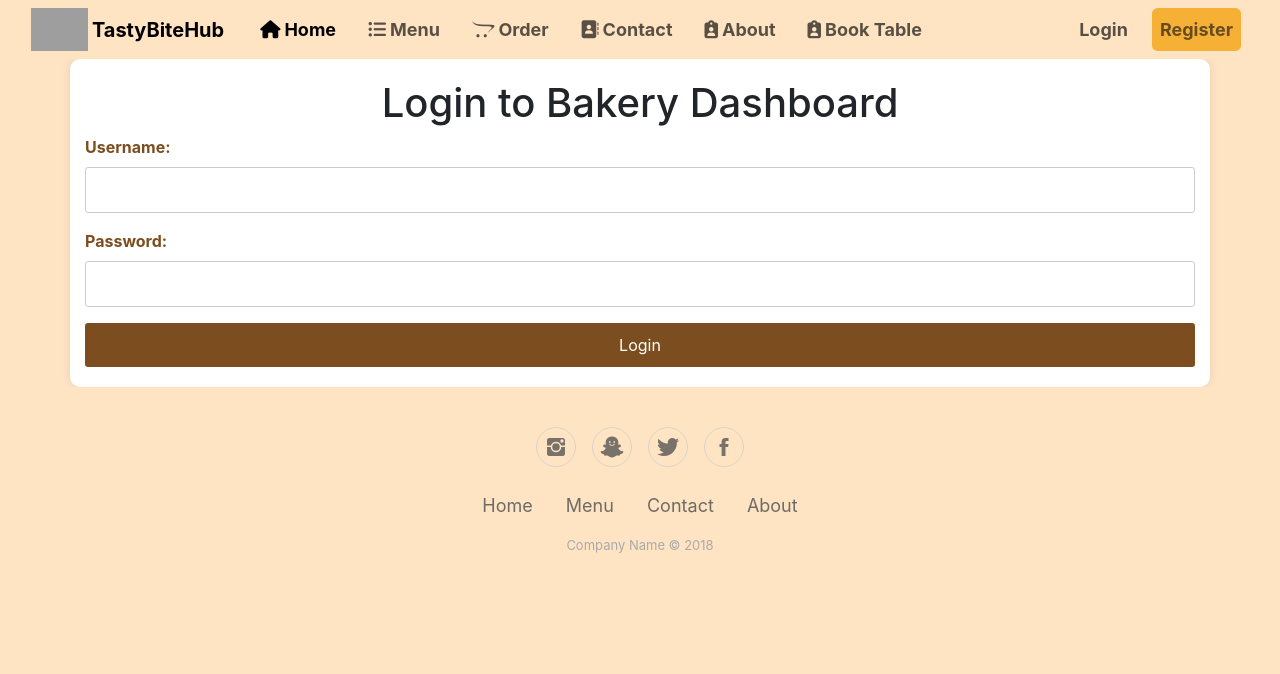
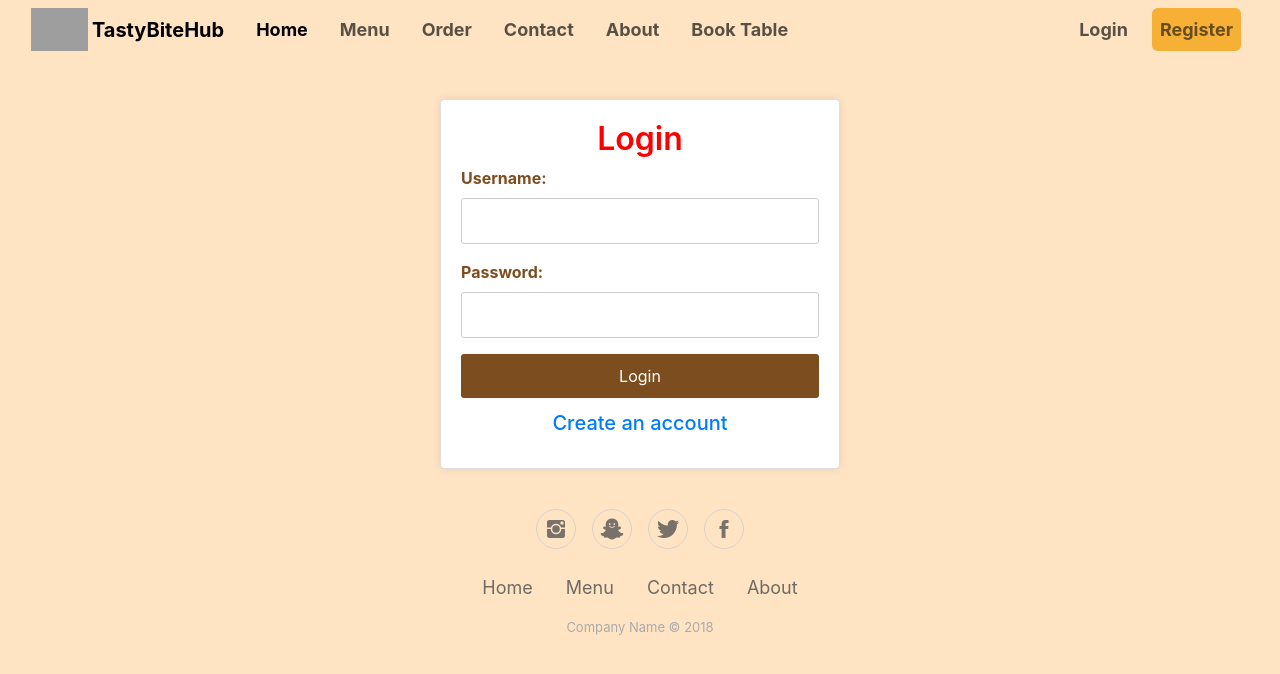
Before and after one commit to Amitp0070/BakeryProject-main, a Django app: template templates/accounts/login.html in a window 1280 px wide. Shown: the top 674 px of the page. Run offline with Django 3.2, Linux system fonts and the light colour scheme; the template is opened without the code that fills it, so the values that code supplies are empty; some libraries are stand-ins or nearby versions; grey boxes are pictures that could not be loaded.

Commit message:
Complete to day

```diff
--- a/accounts/views.py
+++ b/accounts/views.py
@@ -14,17 +14,17 @@ def register_view(request):
 
         if password1 != password2:
             messages.error(request, "Passwords do not match")
-            return redirect('signup')  # Redirect back to signup page
+            return redirect('register')  # Redirect back to signup page
 
         # Check if username is already taken
         if User.objects.filter(username=username).exists():
             messages.error(request, "Username is already taken")
-            return redirect('signup')  # Redirect back to signup page
+            return redirect('register')  # Redirect back to signup page
 
         # Check if email is already registered
         if User.objects.filter(email=email).exists():
             messages.error(request, "Email is already registered")
-            return redirect('signup')  # Redirect back to signup page
+            return redirect('register')  # Redirect back to signup page
 
         # Create the new user
         user = User.objects.create_user(username=username, password=password1, email=email, first_name=first_name, last_name=last_name)
--- a/templates/accounts/login.html
+++ b/templates/accounts/login.html
@@ -6,6 +6,7 @@
 
 <!DOCTYPE html>
 <html lang="en">
+
 <head>
     <meta charset="UTF-8">
     <meta name="viewport" content="width=device-width, initial-scale=1.0">
@@ -13,26 +14,41 @@
     <style>
         body {
             font-family: Arial, sans-serif;
-            background-color: #f9f5e8; /* Light beige background color */
+            background-color: #f9f5e8;
+            /* Light beige background color */
             margin: 0;
             padding: 0;
             justify-content: center;
             align-items: center;
             height: 100vh;
         }
-
-        .container {
-            max-width: 400px;
+        .container{
+            display: flex;
+            justify-content: center;
+            padding-top: 40px;
+        }
+        .card {
+            width: 400px;
             padding: 20px;
             background-color: #fff;
             border-radius: 10px;
             box-shadow: 0 0 10px rgba(0, 0, 0, 0.1);
         }
+        .card .reg{
+            text-decoration: none;
+            font-weight: 500;
+            display: flex;
+            justify-content: center;
+            align-items: center;
+            padding: 10px;
+            font-size: 20px;
+        }
 
-        h1 {
+        .card h2 {
+            color: red;
+            font-weight: 600;
             text-align: center;
-            margin-bottom: 20px;
-            color: #7c4d1f; /* Brown color for bakery theme */
+            /* Brown color for bakery theme */
         }
 
         .form-group {
@@ -42,7 +58,8 @@
         label {
             display: block;
             font-weight: bold;
-            color: #7c4d1f; /* Brown color for bakery theme */
+            color: #7c4d1f;
+            /* Brown color for bakery theme */
         }
 
         input[type="text"],
@@ -57,7 +74,8 @@
         button[type="submit"] {
             width: 100%;
             padding: 10px;
-            background-color: #7c4d1f; /* Brown color for bakery theme */
+            background-color: #7c4d1f;
+            /* Brown color for bakery theme */
             color: #fff;
             border: none;
             border-radius: 3px;
@@ -66,13 +84,16 @@
         }
 
         button[type="submit"]:hover {
-            background-color: #5a3618; /* Darker brown color on hover */
+            background-color: #5a3618;
+            /* Darker brown color on hover */
         }
     </style>
 </head>
+
 <body>
     <div class="container">
-        <h1>Login to Bakery Dashboard</h1>
+        <div class="card">
+            <h2>Login</h2>
             <form method="post">
                 {% csrf_token %}
                 <div class="form-group">
@@ -85,7 +106,10 @@
                 </div>
                 <button type="submit">Login</button>
             </form>
+            <a href="{% url 'register' %}" class="reg">Create an account</a>
+        </div>
     </div>
 </body>
+
 </html>
 {% endblock body %}
--- a/templates/bakery/home.html
+++ b/templates/bakery/home.html
@@ -8,7 +8,7 @@
 <head>
     <meta charset="UTF-8">
     <meta name="viewport" content="width=device-width, initial-scale=1.0">
-    <title>Document</title>
+    <title>Tasty Bites</title>
     <link rel="stylesheet" href="{% static '/CSS/style.css' %}">
 </head>
 
--- a/templates/components/footer.html
+++ b/templates/components/footer.html
@@ -73,7 +73,6 @@
 <head>
     <meta charset="utf-8">
     <meta name="viewport" content="width=device-width, initial-scale=1.0">
-    <title>Untitled</title>
     <link rel="stylesheet" href="https://cdnjs.cloudflare.com/ajax/libs/twitter-bootstrap/4.1.3/css/bootstrap.min.css">
     <link rel="stylesheet" href="https://cdnjs.cloudflare.com/ajax/libs/ionicons/2.0.1/css/ionicons.min.css">
     <link rel="stylesheet" href="assets/css/style.css">
--- a/templates/components/navbar.html
+++ b/templates/components/navbar.html
@@ -44,7 +44,7 @@
   <nav class="navbar navbar-expand-lg">
     <div class="container-fluid">
       <img class="logo" src="{% static '/images/tastybitelogo.png' %}" alt="">
-      <a class="navbar-brand" href="#">
+      <a class="navbar-brand" href="{% url 'home' %}">
         <b>TastyBiteHub</b>
       </a>
       <button class="navbar-toggler" type="button" data-bs-toggle="collapse" data-bs-target="#navbarNav"
@@ -54,22 +54,22 @@
       <div class="collapse navbar-collapse" id="navbarNav">
         <ul class="navbar-nav mr-auto" id="menuList">
           <li class="nav-item">
-            <a class="nav-link active" aria-current="page" href="{% url 'home' %}"><i class="fa-solid fa-house mx-1"></i>Home</a>
+            <a class="nav-link active" aria-current="page" href="{% url 'home' %}">Home</a>
           </li>
           <li class="nav-item">
-            <a class="nav-link" href="{% url 'menu' %}"><i class="fa-solid fa-list-ul me-1"></i>Menu</a>
+            <a class="nav-link" href="{% url 'menu' %}">Menu</a>
           </li>
           <li class="nav-item">
-            <a class="nav-link" href="{% url 'order' %}"><i class="fa-brands fa-opencart me-1"></i>Order</a>
+            <a class="nav-link" href="{% url 'order' %}">Order</a>
           </li>
           <li class="nav-item">
-            <a class="nav-link" href="{% url 'contact' %}"><i class="fa-solid fa-address-book me-1"></i>Contact</a>
+            <a class="nav-link" href="{% url 'contact' %}">Contact</a>
           </li>
           <li class="nav-item">
-            <a class="nav-link" href="{% url 'about' %}"><i class="fa-solid fa-clipboard-user me-1"></i>About</a>
+            <a class="nav-link" href="{% url 'about' %}">About</a>
           </li>
           <li class="nav-item">
-            <a class="nav-link" href="{% url 'book_table' %}"><i class="fa-solid fa-clipboard-user me-1"></i>Book Table</a>
+            <a class="nav-link" href="{% url 'book_table' %}">Book Table</a>
           </li>
         </ul>
         <ul class="navbar-nav">
```
Also changed, not shown: templates/accounts/register.html (+24 -9 lines), db.sqlite3. Lines whose indentation alone changed are shown as unchanged.
